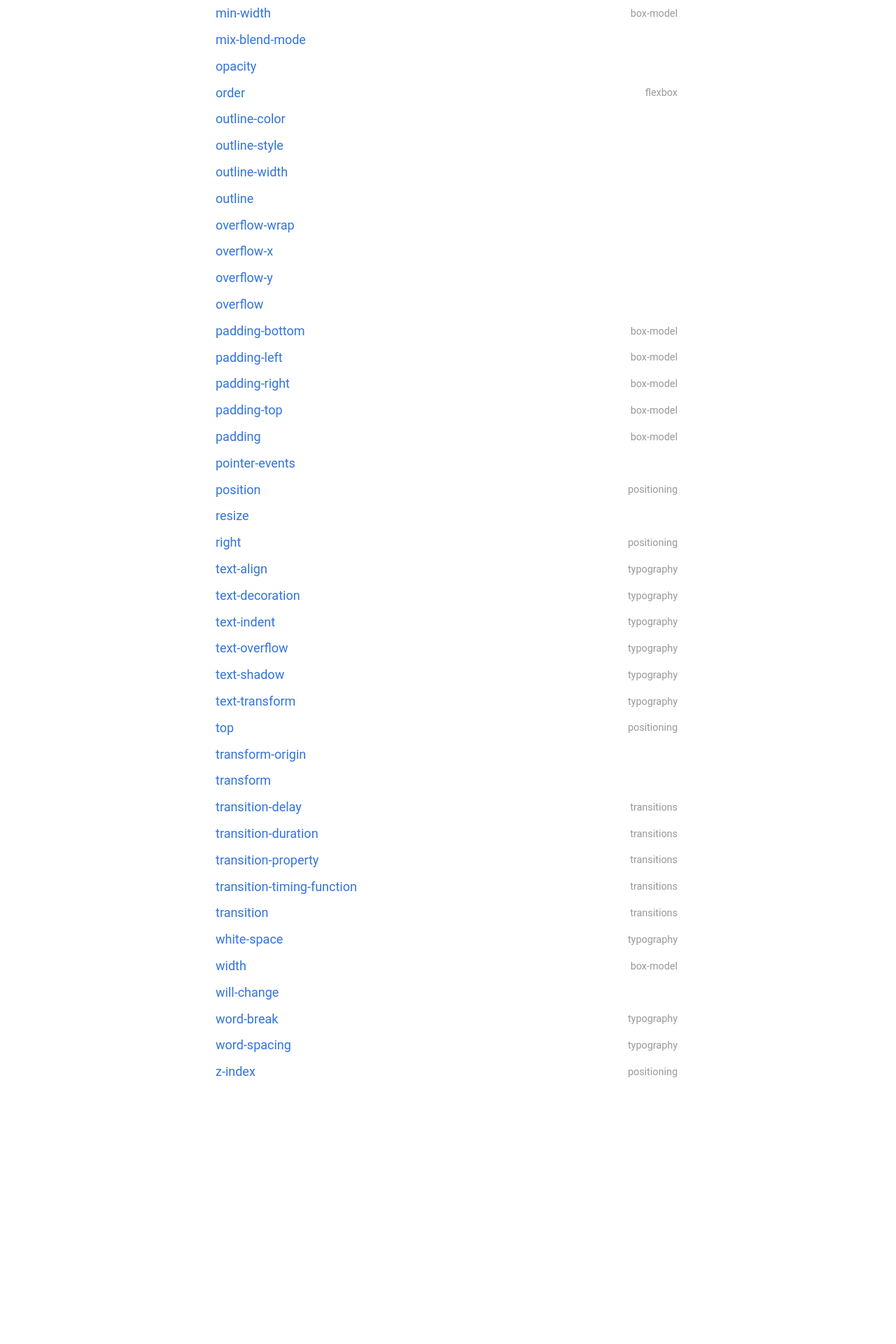
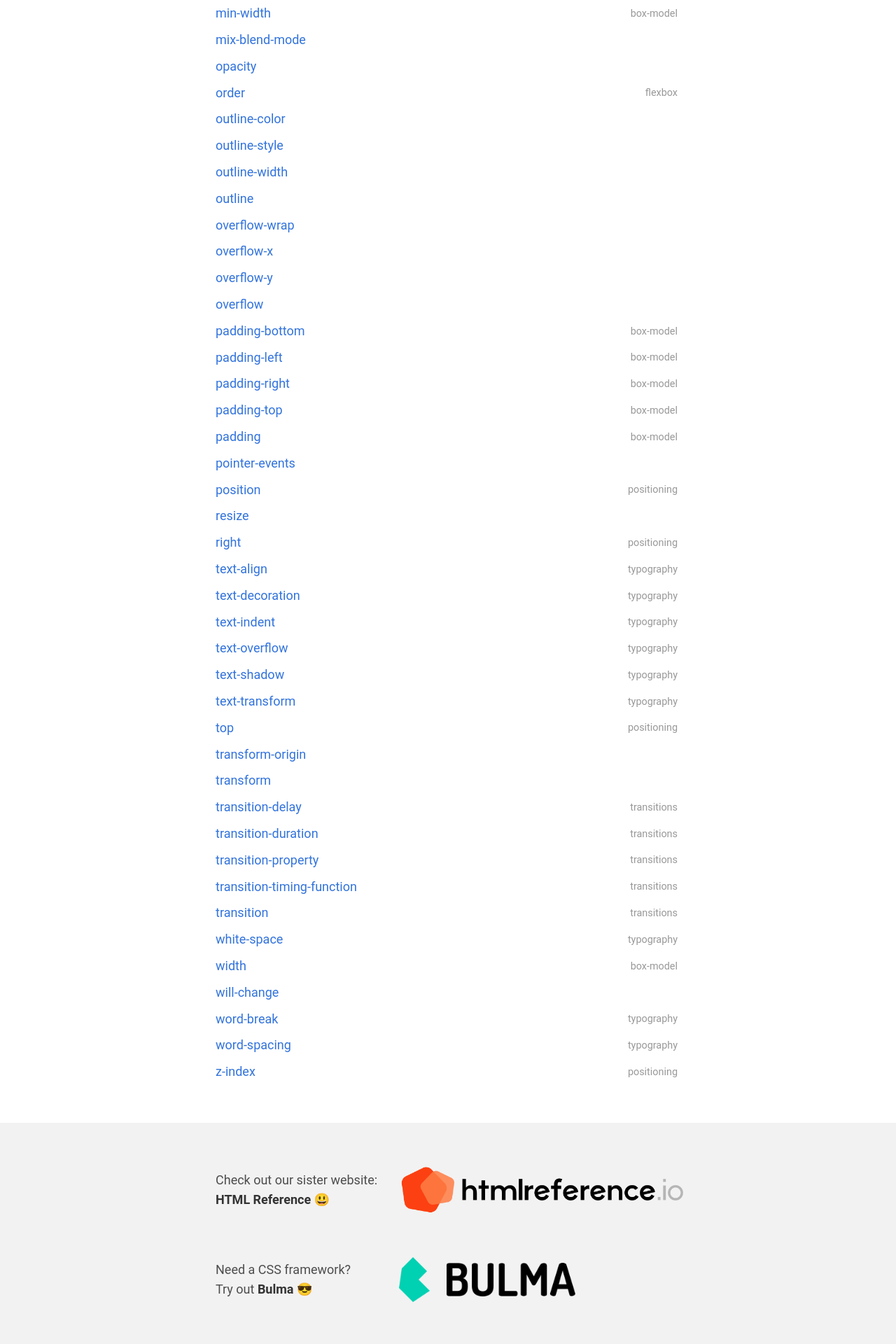
Before and after one commit to jgthms/css-reference, a Jekyll site: the page built from index.html, in a window 1280 px wide. Shown: the part 3913-5833 px from the top of the page at 70% size. Built offline with Jekyll 4.4.1, drawn with Linux system fonts in a browser that asks for light colours; comment, search, counter and statistics services are not loaded; before the commit the page ends 5517 px from its top, so only the background shows below that.

Commit message:
Add sister websites

```diff
--- /dev/null
+++ b/_includes/sister.html
@@ -0,0 +1,20 @@
+<footer class="sisters">
+  <div class="sister sister--htmlreference container">
+    <h4 class="sister-title">
+      Check out our sister website:<br>
+      <strong>HTML Reference</strong> 😃
+    </h4>
+    <a class="sister-banner" href="http://htmlreference.io">
+      <img src="{{site.url}}/images/html-reference-logo.png" alt="HTML Reference logo">
+    </a>
+  </div>
+  <div class="sister sister--bulma container">
+    <h4 class="sister-title">
+      Need a CSS framework?<br>
+      Try out <strong>Bulma</strong> 😎
+    </h4>
+    <a class="sister-banner" href="http://bulma.io">
+      <img src="{{site.url}}/images/bulma-logo.png" alt="Bulma logo">
+    </a>
+  </div>
+</footer>
--- a/css/website.sass
+++ b/css/website.sass
@@ -19,6 +19,7 @@
 @import "../sass/example"
 @import "../sass/modal"
 @import "../sass/keyframes"
+@import "../sass/sister"
 
 @import "../sass/elements"
 
--- a/index.html
+++ b/index.html
@@ -74,6 +74,7 @@
         </div>
       </div>
     </main>
+    {% include sister.html %}
     {% include modals/share.html %}
     {% include google-fonts.html %}
     <script src="{{site.url}}/javascript/clipboard.min.js"></script>
--- /dev/null
+++ b/sass/sister.sass
@@ -0,0 +1,44 @@
+.sisters
+  background-color: $background
+
+.sister-banner
+  display: flex
+
+.sister--htmlreference
+  .sister-banner img
+    height: 48px
+
+.sister--bulma
+  .sister-banner img
+    height: 48px
+
++mobile
+  .sisters
+    padding: 40px 20px
+    text-align: center
+    .sister + .sister
+      margin-top: 40px
+  .sister-banner
+    justify-content: center
+    margin-top: 10px
+
++desktop
+  .sisters
+    padding: 60px
+    .sister
+      align-items: center
+      display: flex
+      padding-left: 1rem
+      & + .sister
+        margin-top: 60px
+  .sister-title
+    flex-grow: 1
+  .sister-banner
+    flex-shrink: 0
+    width: 420px
+  .sister--htmlreference
+    .sister-banner img
+      height: 72px
+  .sister--bulma
+    .sister-banner img
+      height: 64px
```
Also changed, not shown: css/website.css, images/bulma-logo.png (added), images/html-reference-logo.png (added).
